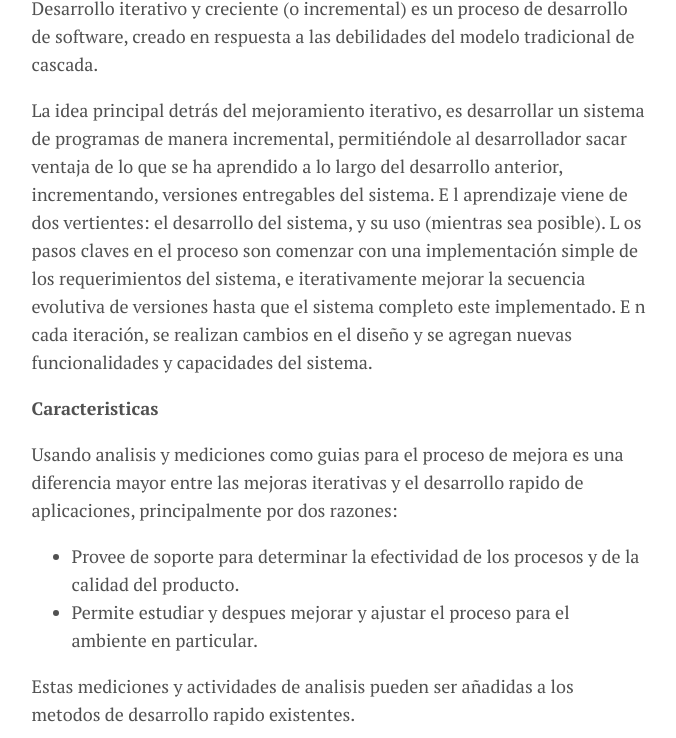
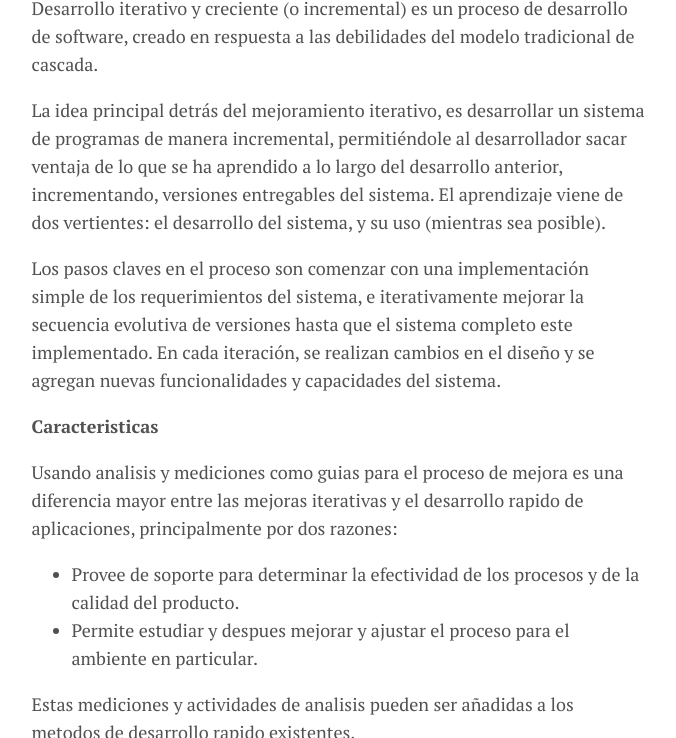
Before and after one commit to Paolo19010/Miblog, a Jekyll site: the page built from _posts/2014-01-01-text-formatting-examples.md, in a window 1280 px wide and 900 px high, scrolled down 4490 px, cut to the strip 162-900 px from the top of the window. Shown: the whole strip, without its empty margins (301-977 px from the left). Built offline with Jekyll 4.4.1, drawn with Linux system fonts in a browser that asks for light colours; formulas are drawn with MathJax 3; comment, search, counter and statistics services are not loaded.

Commit message:
fin3
fin3

```diff
--- a/_posts/2014-01-01-text-formatting-examples.md
+++ b/_posts/2014-01-01-text-formatting-examples.md
@@ -82,7 +82,9 @@ El modelo espiral no es una alternativa del modelo cascada, ellos son completame
 
 Desarrollo iterativo y creciente (o incremental) es un proceso de desarrollo de software, creado en respuesta a las debilidades del modelo tradicional  de cascada.
 
-La idea principal detrás del mejoramiento iterativo, es desarrollar un sistema de programas de manera incremental, permitiéndole al desarrollador sacar ventaja de lo que se ha aprendido a lo largo del desarrollo anterior, incrementando, versiones entregables del sistema. E l aprendizaje viene de dos vertientes: el desarrollo del sistema, y su uso (mientras sea posible). L os pasos claves en el proceso son comenzar con una implementación simple de los requerimientos del sistema, e iterativamente mejorar la secuencia evolutiva de versiones hasta que el sistema completo este implementado. E n cada iteración, se realizan cambios en el diseño y se agregan nuevas funcionalidades y capacidades del sistema.
+La idea principal detrás del mejoramiento iterativo, es desarrollar un sistema de programas de manera incremental, permitiéndole al desarrollador sacar ventaja de lo que se ha aprendido a lo largo del desarrollo anterior, incrementando, versiones entregables del sistema. El aprendizaje viene de dos vertientes: el desarrollo del sistema, y su uso (mientras sea posible).
+
+Los pasos claves en el proceso son comenzar con una implementación simple de los requerimientos del sistema, e iterativamente mejorar la secuencia evolutiva de versiones hasta que el sistema completo este implementado. En cada iteración, se realizan cambios en el diseño y se agregan nuevas funcionalidades y capacidades del sistema.
 
 **Caracteristicas**
 
```
